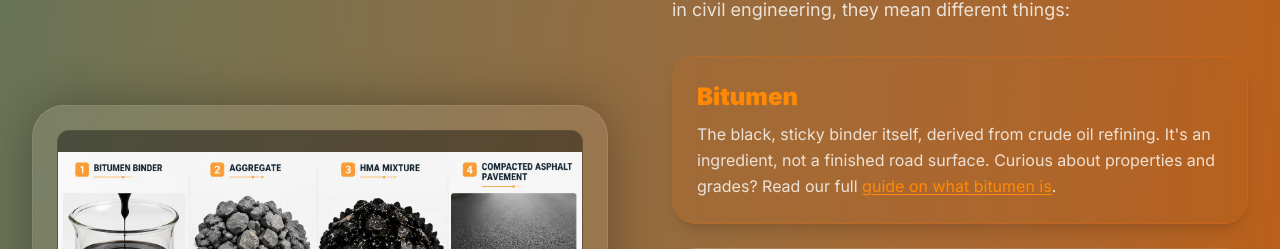
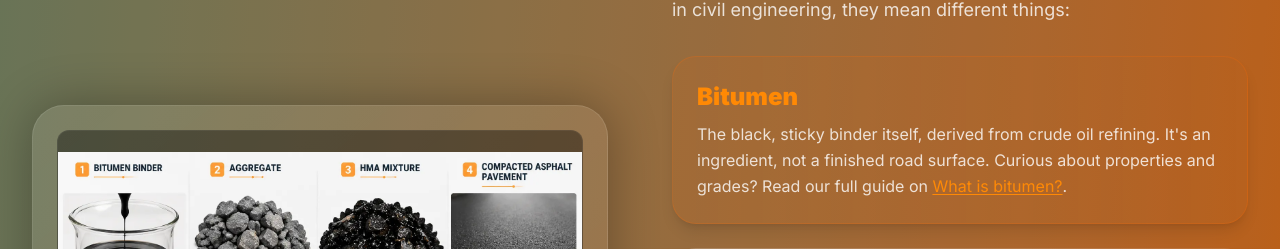
Before and after one commit to saadmalik298j-crypto/Bitumencalpro, a Next.js app: page / in a window 1280 px wide. Shown: the part 10400-10649 px from the top of the page. Built offline with nearby package versions, Linux system fonts and the light colour scheme.

Commit message:
Your commit

```diff
--- a/app/page.tsx
+++ b/app/page.tsx
@@ -911,7 +911,7 @@ Simply enter the pavement length, width, thickness, mix density, and bitumen con
  <div className="space-y-6">
  <div className="bg-gradient-to-r from-orange-500/10 to-transparent border border-orange-500/20 p-6 rounded-3xl shadow-lg hover:bg-orange-500/10 transition-colors">
  <h3 className="text-2xl font-black text-orange-400 mb-2">Bitumen</h3>
- <p className="text-white/80 text-base leading-relaxed">The black, sticky binder itself, derived from crude oil refining. It's an ingredient, not a finished road surface. Curious about properties and grades? Read our full <Link href="/blog/what-is-bitumen" className="text-orange-400 hover:text-orange-300 underline underline-offset-2">guide on what bitumen is</Link>.</p>
+ <p className="text-white/80 text-base leading-relaxed">The black, sticky binder itself, derived from crude oil refining. It's an ingredient, not a finished road surface. Curious about properties and grades? Read our full guide on  <Link href="/blog/what-is-bitumen" className="text-orange-400 hover:text-orange-300 underline underline-offset-2">What is bitumen?</Link>.</p>
  </div>
 
  <div className="bg-gradient-to-r from-white/10 to-transparent border border-white/10 p-6 rounded-3xl shadow-lg hover:bg-white/10 transition-colors">
```
